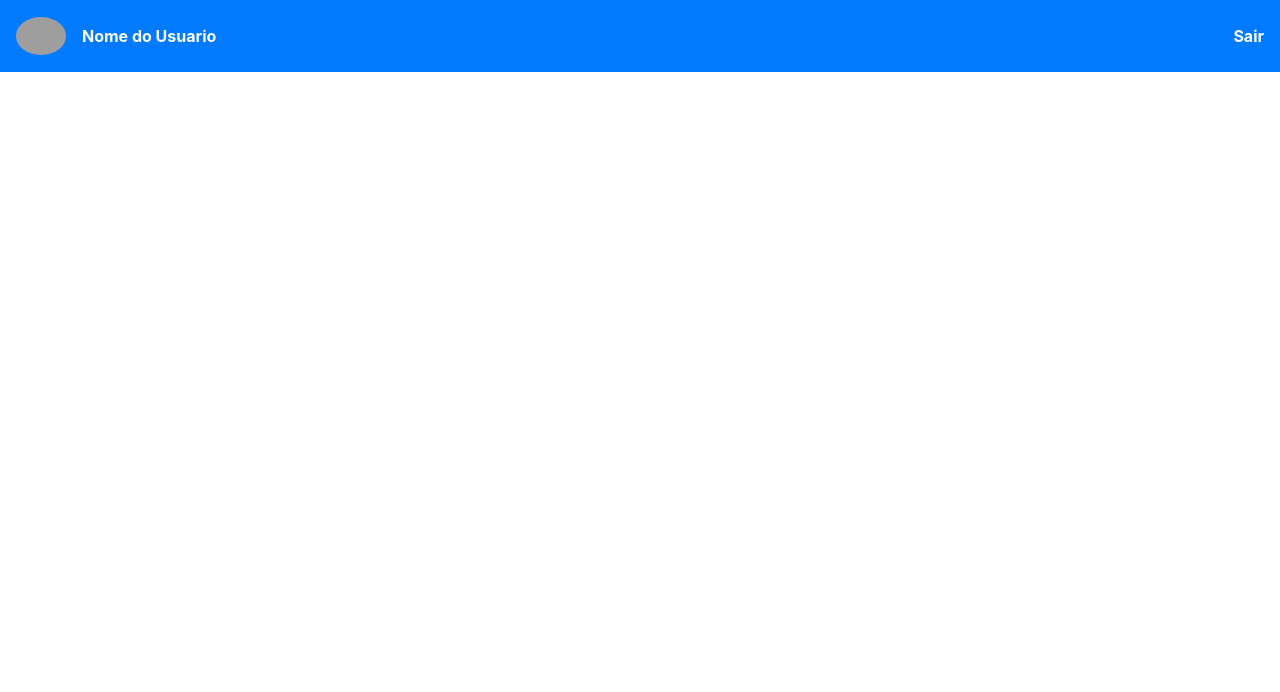
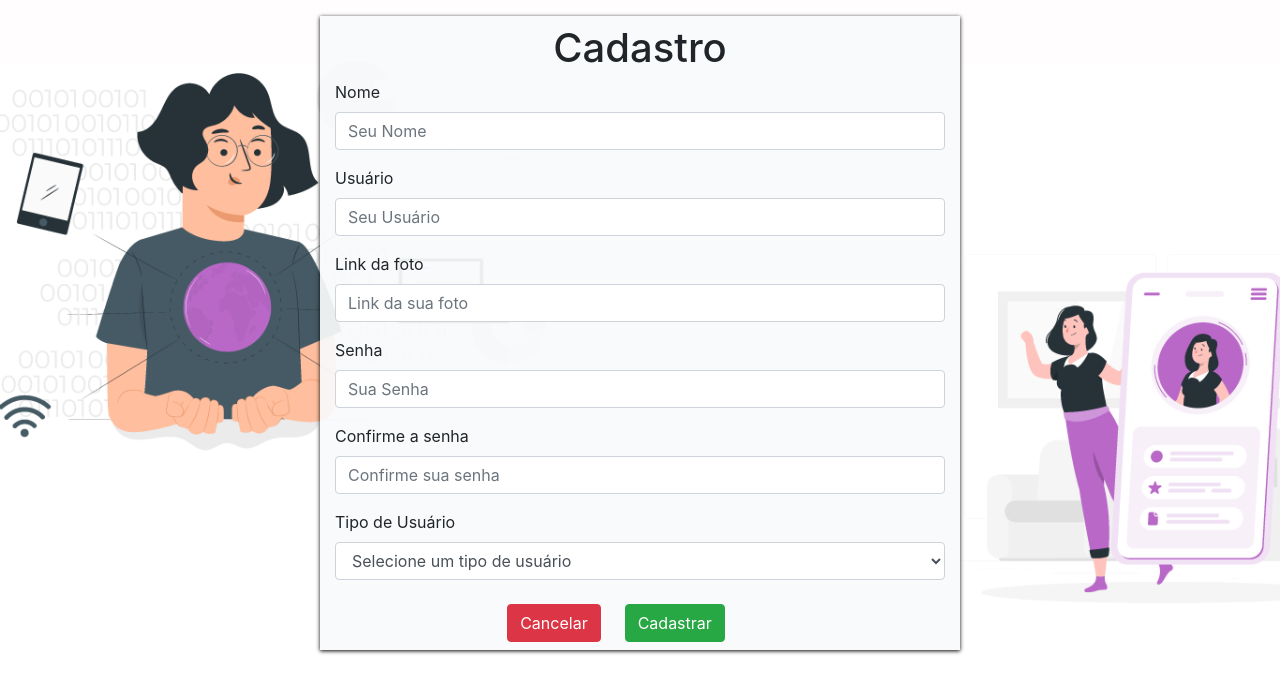
Before and after one commit to Micalli/Projeto_Integrador_Front, an Angular app in the folder egideFrontEnd/: page / in a window 1280 px wide. Shown: the top 692 px of the page. Built offline with nearby package versions, Linux system fonts and the light colour scheme; grey boxes are pictures that could not be loaded.

Commit message:
Criação da pag cadastro.

```diff
--- a/egideFrontEnd/angular.json
+++ b/egideFrontEnd/angular.json
@@ -1,5 +1,8 @@
 {
   "$schema": "./node_modules/@angular/cli/lib/config/schema.json",
+  "cli": {
+    "analytics": "91bca791-0656-4f7c-bbc2-96698c2ad3ed"
+  },
   "version": 1,
   "newProjectRoot": "projects",
   "projects": {
--- a/egideFrontEnd/src/app/app.component.html
+++ b/egideFrontEnd/src/app/app.component.html
@@ -1 +1 @@
-<app-inicio></app-inicio>
+<app-cadastrar></app-cadastrar>
--- a/egideFrontEnd/src/app/cadastrar/cadastrar.component.css
+++ b/egideFrontEnd/src/app/cadastrar/cadastrar.component.css
@@ -1,29 +1,12 @@
-body{
-    background: url(../../assets/img/bg-fundo2.png);
-    min-height: 100vh;
-    opacity: 0.9;
 
-}
-.container{
-    display: flex;
-    flex-flow: row;
-    justify-content: center;
-    align-items: center;
-    text-align: justify;
+.img-bg{
+    background-image: url('../../assets/img/unknown.png');
+    background-repeat: no-repeat;
+    background-size: cover;
+    min-width: 500px;
 }
 
-.size {
- background-color: rgba(249, 250, 251, 0.808);;
- border-radius: 10px;
- width: 552px;
- display: table;
-
-
+.estilo-caixa{
+    box-shadow: 0 1px 4px rgb(2, 2, 2);
+    background-color: rgba(249, 250, 251, 0.925);
 }
-.sizelogo{
-    width: 180px;
-    height: 100px;
-}
-.pad-but{
-    margin: 20px;
-}
--- a/egideFrontEnd/src/app/cadastrar/cadastrar.component.html
+++ b/egideFrontEnd/src/app/cadastrar/cadastrar.component.html
@@ -1,101 +1,55 @@
-<!DOCTYPE html>
-<html lang="pt-br">
+<body class="img-bg">
 
-<head>
-    <!-- Meta tags Obrigatórias -->
-    <meta charset="utf-8">
-    <meta name="viewport" content="width=device-width, initial-scale=1, shrink-to-fit=no">
+    <div class="container-fluid">
 
-    <!-- Bootstrap CSS -->
-    <link rel="stylesheet" href="https://stackpath.bootstrapcdn.com/bootstrap/4.1.3/css/bootstrap.min.css"
-        integrity="sha384-MCw98/SFnGE8fJT3GXwEOngsV7Zt27NXFoaoApmYm81iuXoPkFOJwJ8ERdknLPMO" crossorigin="anonymous">
-    <link rel="stylesheet" href="../../app/cadastrar/cadastrar.component.css">
+        <div class="row d-flex">
 
-    <title>Cadastro</title>
-</head>
+            <div class="col-md-12 mt-1 pt-2">
 
-<body>
-    <div class=" container size color  ">
-        <div class="  row ">
-            <div class="col-md-12   ">
-                <h2 class="   d-flex justify-content-center p-3 ">Cadastra-se</h2>
+                <div class="row d-flex align-items-center justify-content-center">
 
-
-            </div>
-            <div class="d-flex justify-content-center align-items-center">
-                <img class="sizelogo " src="../../assets/img/logo-egide.png" alt="Logo">
-            </div>
-            <div class="col-md-12">
-
+                    <div class="col-md-6 mt-1 pt-2 estilo-caixa">
+                        <div>
                             <div class="form-group">
+                                <h1 class="d-flex justify-content-center">Cadastro</h1>
                                 <label for="nome">Nome</label>
-                    <input class="form-control" type="text" name="nome" id="nome" placeholder="Digite seu nome">
+                                <input class="form-control" type="text" name="nome" id="nome" placeholder="Seu Nome">
                             </div>
                             <div class="form-group">
                                 <label for="usuario">Usuário</label>
-                    <input class="form-control" type="text" name="usuario" id="usuario"
-                        placeholder="Digite seu usuario">
+                                <input class="form-control" type="text" name="usuario" id="usuario" placeholder="Seu Usuário">
                             </div>
                             <div class="form-group">
-                    <label for="email">E-mail</label>
-                    <input class="form-control" type="email" name="email" id="email" placeholder="Insira seu e-mail">
-                </div>
-                <div class="form-group">
-                    <label for="foto">Link da Foto</label>
+                                <label for="foto">Link da foto</label>
                                 <input class="form-control" type="text" name="foto" id="foto" placeholder="Link da sua foto">
                             </div>
                             <div class="form-group">
                                 <label for="senha">Senha</label>
-                    <input class="form-control" type="password" name="senha" id="senha" placeholder="Digite sua senha">
+                                <input class="form-control" type="password" name="senha" id="senha" placeholder="Sua Senha">
                             </div>
                             <div class="form-group">
-                    <label for="confirmSenha">Confirmar Senha</label>
+                                <label for="confirmSenha">Confirme a senha</label>
                                 <input class="form-control" type="password" name="confirmSenha" id="confirmSenha"
                                     placeholder="Confirme sua senha">
                             </div>
-
-
-                <div class="d-flex justify-content-center m-3 pad-but ">
-                    <button type="submit" class="btn btn-success pad-but ">
-                        Entrar
-                    </button>
-
-                    <button type="submit" class="btn btn-danger pad-but">
-                        Cancelar
-                    </button>
+                            <div class="form-group">
+                                <label for="tipo">Tipo de Usuário</label>
+                                <select class="form-control" name="tipo" id="tipo">
+                                <option>Selecione um tipo de usuário</option>
+                                <option value="normal">Doador</option>
+                                <option value="adm">Instituição</option></select>
                             </div>
 
-                <div class="d-flex justify-content-center">
-                    <p>Já possui conta? Faça o <a href="#">login</a></p>
-                </div>
-            </div>
+                            <div class="d-flex justify-content-center mr-4 pt-2 pb-2">
+                                <button type="submit" class="btn btn-danger mr-4" routerLink = '/entrar'>Cancelar</button>
+                                <button type="submit" class="btn btn-success mr-4">Cadastrar</button>
                             </div>
                     </div>
 
+                </div>
 
+            </div>
 
+        </div>
 
-
-
-
-
-
-
-
-
-
-
-    <!-- JavaScript (Opcional) -->
-    <!-- jQuery primeiro, depois Popper.js, depois Bootstrap JS -->
-    <script src="https://code.jquery.com/jquery-3.3.1.slim.min.js"
-        integrity="sha384-q8i/X+965DzO0rT7abK41JStQIAqVgRVzpbzo5smXKp4YfRvH+8abtTE1Pi6jizo"
-        crossorigin="anonymous"></script>
-    <script src="https://cdnjs.cloudflare.com/ajax/libs/popper.js/1.14.3/umd/popper.min.js"
-        integrity="sha384-ZMP7rVo3mIykV+2+9J3UJ46jBk0WLaUAdn689aCwoqbBJiSnjAK/l8WvCWPIPm49"
-        crossorigin="anonymous"></script>
-    <script src="https://stackpath.bootstrapcdn.com/bootstrap/4.1.3/js/bootstrap.min.js"
-        integrity="sha384-ChfqqxuZUCnJSK3+MXmPNIyE6ZbWh2IMqE241rYiqJxyMiZ6OW/JmZQ5stwEULTy"
-        crossorigin="anonymous"></script>
-</body>
-
-</html>
+    </div>
```
Also changed, not shown: egideFrontEnd/src/assets/img/unknown.png (added), 1 other file (tests, documents, lock files or other folders). Lines whose indentation alone changed are shown as unchanged.
